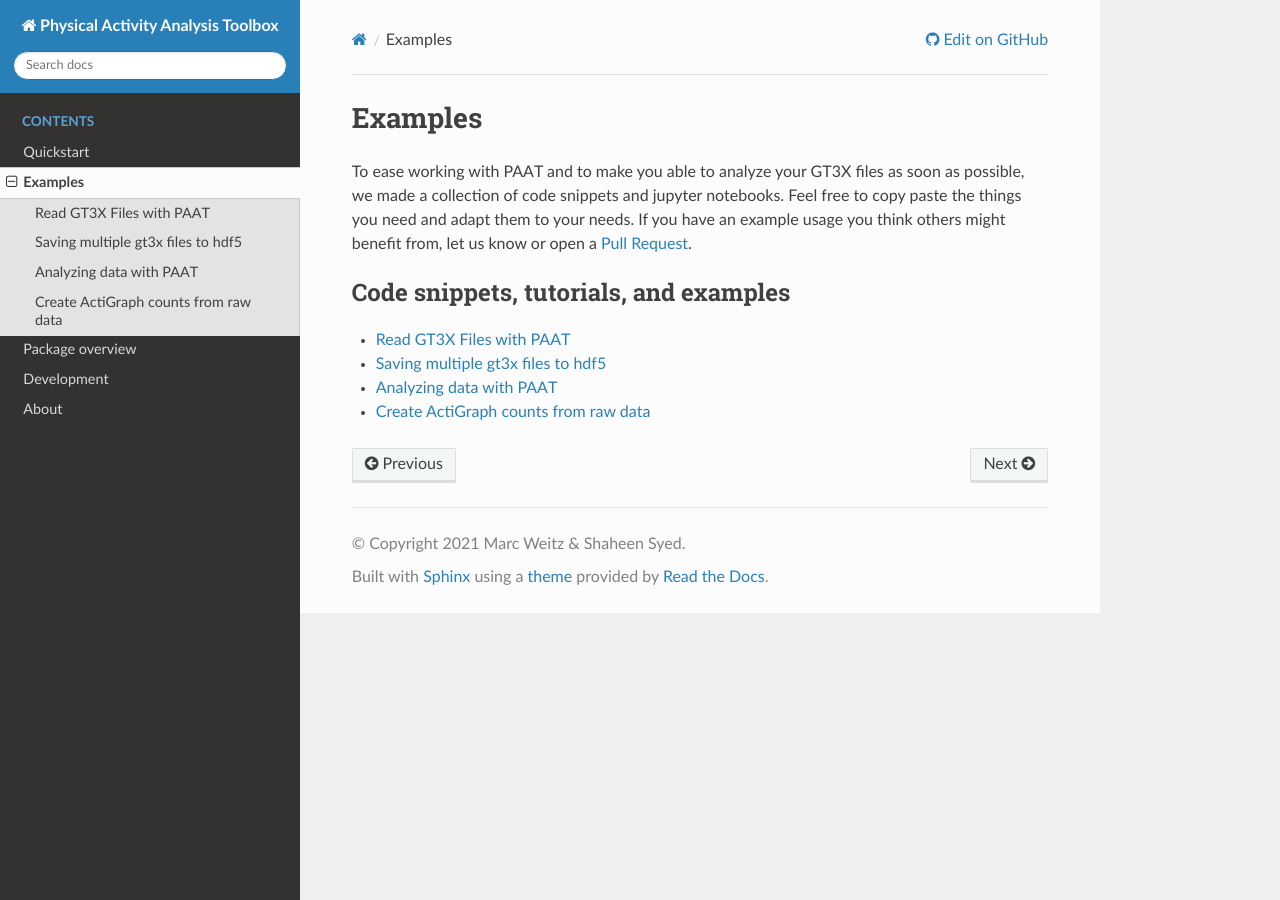
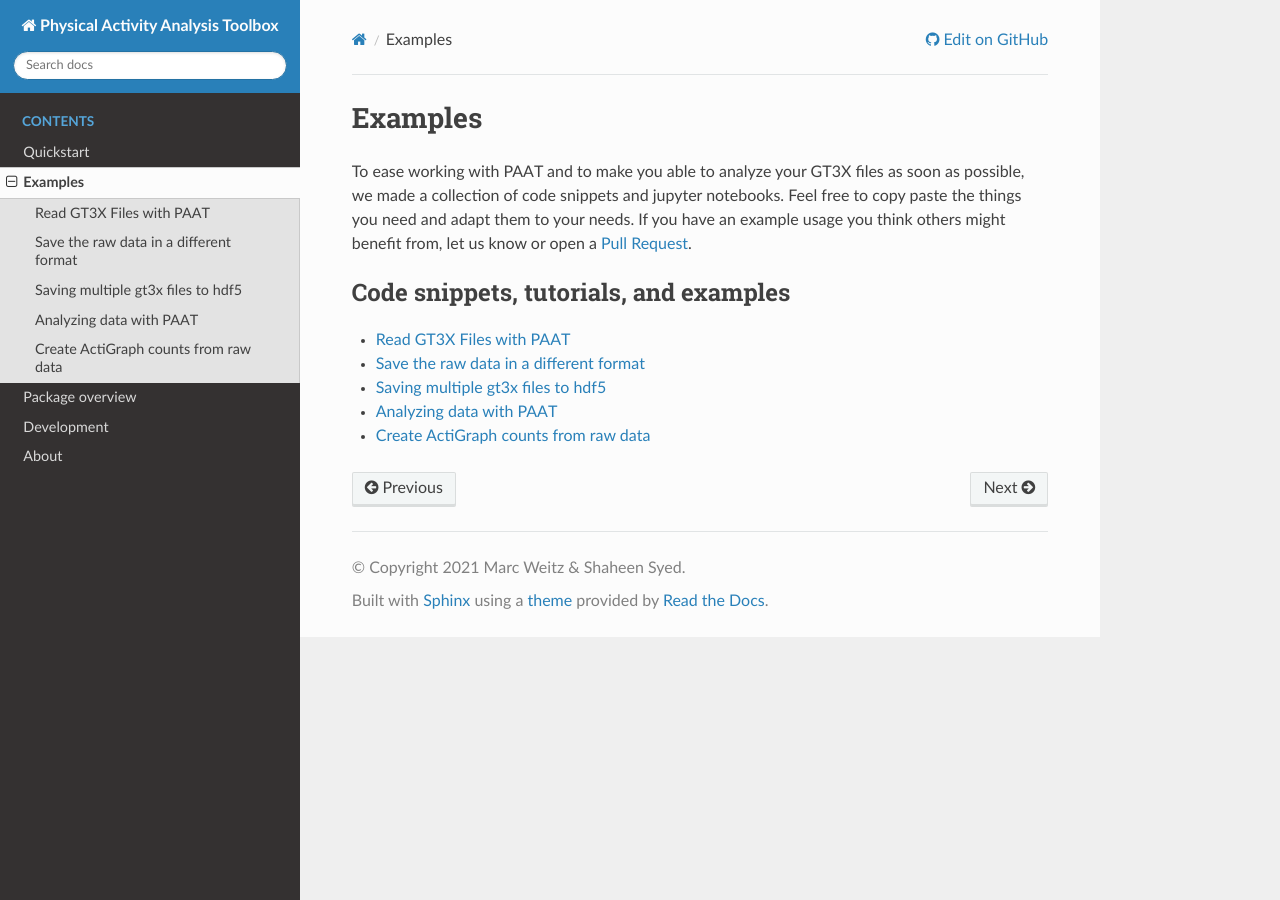
Before and after one commit to Trybnetic/paat, a Sphinx documentation site: the page built from doc/source/examples.rst, in a window 1280 px wide. Built offline with Sphinx 7.4.7 and the Read the Docs theme 2.0.0, drawn with Linux system fonts in a browser that asks for light colours.

Commit message:
adds comparison of different export file types

```diff
--- a/doc/source/examples.rst
+++ b/doc/source/examples.rst
@@ -12,6 +12,7 @@ an example usage you think others might benefit from, let us know or open a
    :caption: Code snippets, tutorials, and examples
 
    example_notebooks/read_gt3x_files
+   example_notebooks/save_data_in_different_format
    example_notebooks/save_to_hdf5
    example_notebooks/analyze_data
    example_notebooks/create_actigraph_counts
```
Also changed, not shown: doc/source/example_notebooks/save_data_in_different_format.ipynb (added).
